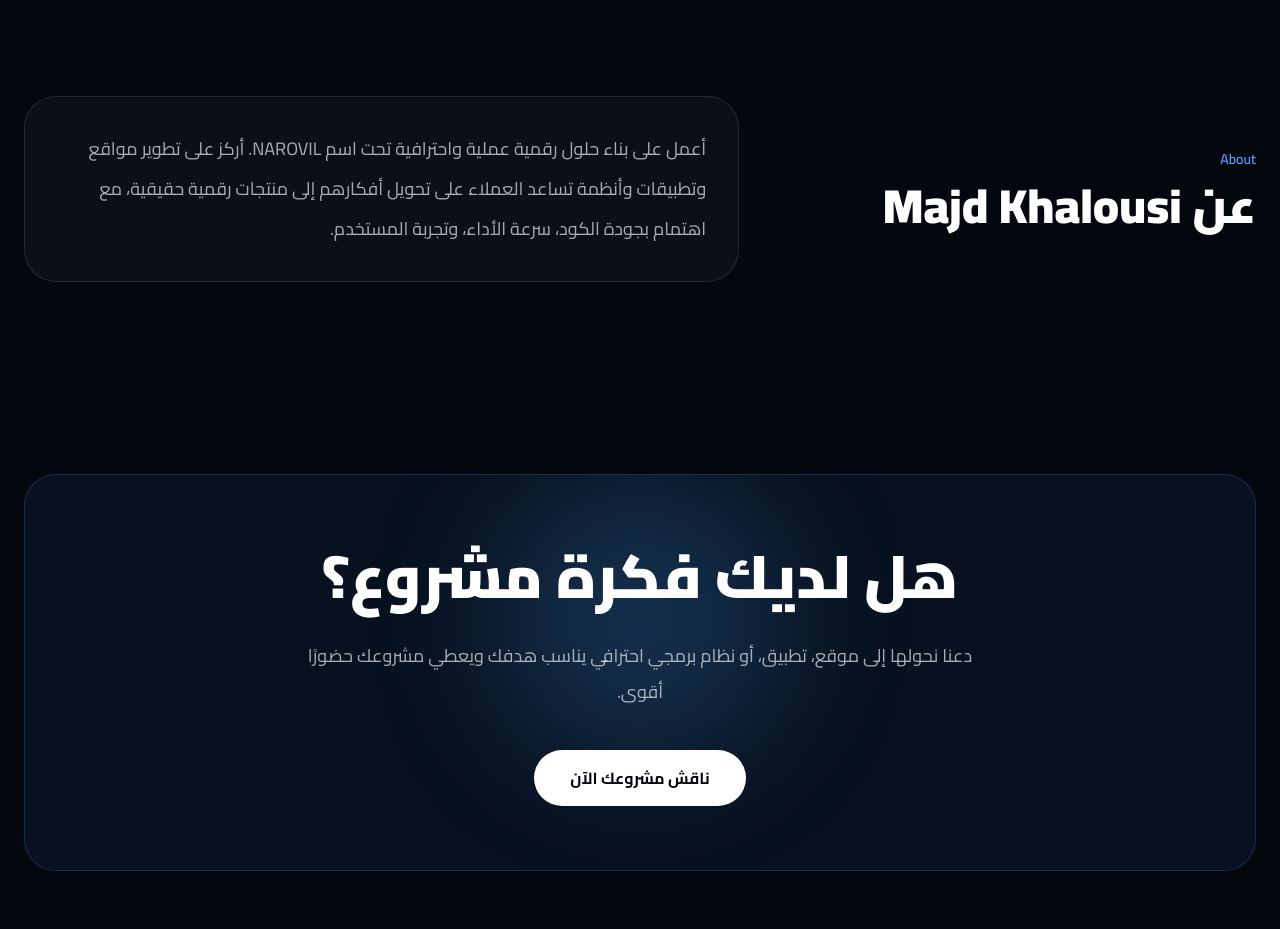
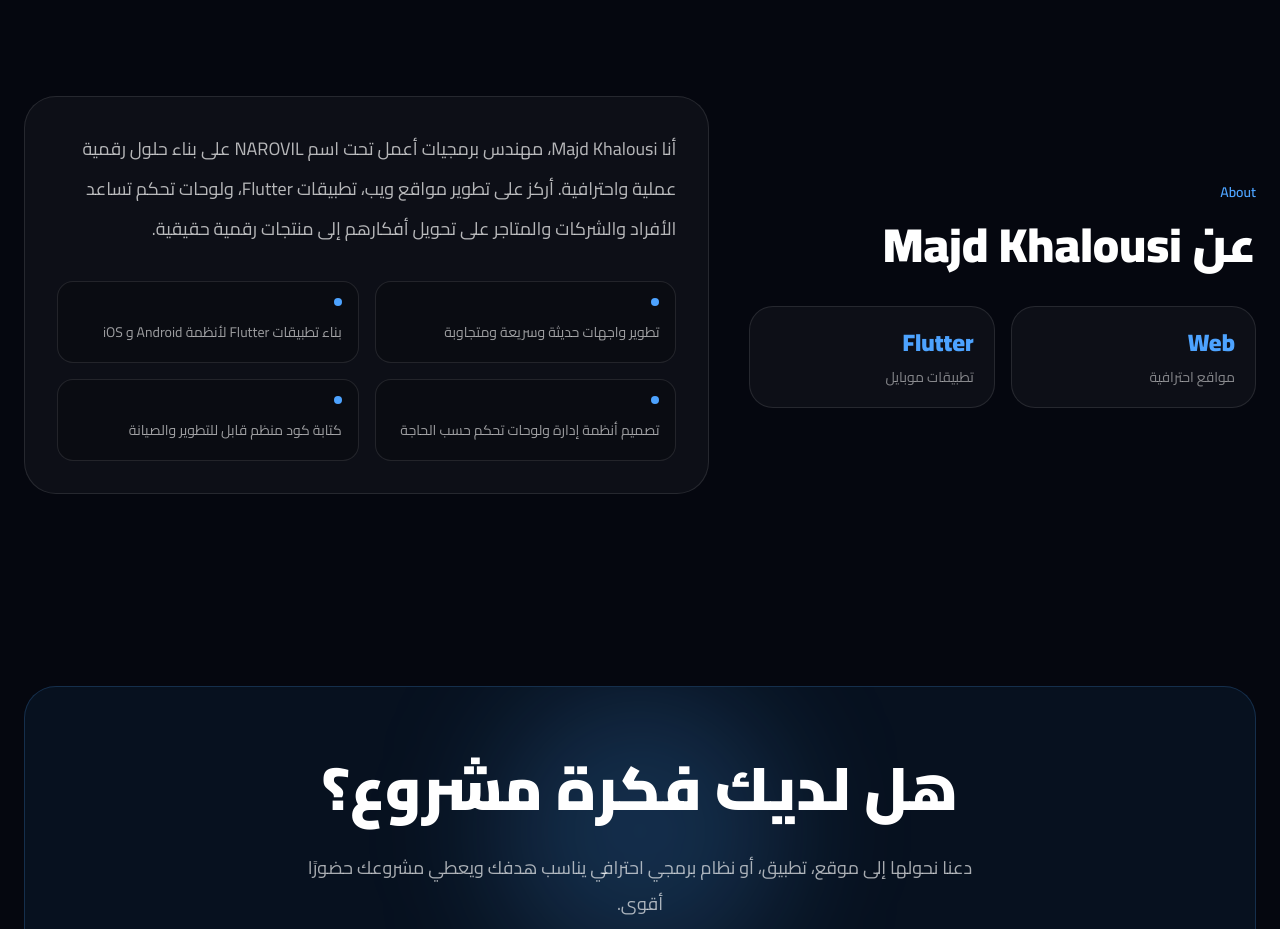
Before and after one commit to MajdKhalousi/narovil, a Next.js app: page /ar in a window 1280 px wide. Shown: the part 3900-4829 px from the top of the page. Built offline with nearby package versions, Linux system fonts and the light colour scheme.

Commit message:
Improve about section

```diff
--- a/app/[locale]/page.tsx
+++ b/app/[locale]/page.tsx
@@ -173,7 +173,13 @@ process: {
   label: "About",
   title: "عن Majd Khalousi",
   description:
-        "أعمل على بناء حلول رقمية عملية واحترافية تحت اسم NAROVIL. أركز على تطوير مواقع وتطبيقات وأنظمة تساعد العملاء على تحويل أفكارهم إلى منتجات رقمية حقيقية، مع اهتمام بجودة الكود، سرعة الأداء، وتجربة المستخدم.",
+    "أنا Majd Khalousi، مهندس برمجيات أعمل تحت اسم NAROVIL على بناء حلول رقمية عملية واحترافية. أركز على تطوير مواقع ويب، تطبيقات Flutter، ولوحات تحكم تساعد الأفراد والشركات والمتاجر على تحويل أفكارهم إلى منتجات رقمية حقيقية.",
+  points: [
+    "تطوير واجهات حديثة وسريعة ومتجاوبة",
+    "بناء تطبيقات Flutter لأنظمة Android و iOS",
+    "تصميم أنظمة إدارة ولوحات تحكم حسب الحاجة",
+    "كتابة كود منظم قابل للتطوير والصيانة",
+  ],
 },
 
     contact: {
@@ -361,7 +367,13 @@ process: {
   label: "About",
   title: "About Majd Khalousi",
   description:
-        "I build practical and professional digital solutions under NAROVIL. I focus on websites, applications, and systems that help clients turn ideas into real digital products, with attention to code quality, performance, and user experience.",
+    "I’m Majd Khalousi, a software engineer building practical and professional digital solutions under NAROVIL. I focus on websites, Flutter apps, and dashboards that help individuals, businesses, and stores turn ideas into real digital products.",
+  points: [
+    "Modern, fast, and responsive interfaces",
+    "Flutter apps for Android and iOS",
+    "Custom dashboards and management systems",
+    "Clean, scalable, and maintainable code",
+  ],
 },
 
     contact: {
@@ -673,27 +685,53 @@ export default async function Home({
           </div>
         </div>
       </section>
-
 {/* About */}
 <section id="about" className="mx-auto max-w-7xl px-6 py-16 md:py-24">
-        <div className="grid items-center gap-10 md:grid-cols-[0.8fr_1.2fr]">
+  <div className="grid items-center gap-10 md:grid-cols-[0.85fr_1.15fr]">
     <div>
       <p className="mb-3 text-sm font-semibold text-[#4da3ff]">
         {t.about.label}
       </p>
-            <h2 className="text-3xl font-black md:text-5xl">
+      <h2 className="text-3xl font-black leading-tight md:text-5xl">
         {t.about.title}
       </h2>
+
+      <div className="mt-8 grid grid-cols-2 gap-4">
+        <div className="rounded-3xl border border-white/10 bg-white/[0.035] p-5">
+          <p className="text-2xl font-black text-[#4da3ff]">Web</p>
+          <p className="mt-2 text-sm text-white/50">
+            {currentLocale === "ar" ? "مواقع احترافية" : "Professional websites"}
+          </p>
+        </div>
+
+        <div className="rounded-3xl border border-white/10 bg-white/[0.035] p-5">
+          <p className="text-2xl font-black text-[#4da3ff]">Flutter</p>
+          <p className="mt-2 text-sm text-white/50">
+            {currentLocale === "ar" ? "تطبيقات موبايل" : "Mobile apps"}
+          </p>
+        </div>
+      </div>
     </div>
 
     <div className="rounded-[2rem] border border-white/10 bg-white/[0.035] p-8">
-            <p className="text-lg leading-10 text-white/65">
+      <p className="text-lg leading-10 text-white/70">
         {t.about.description}
       </p>
+
+      <div className="mt-8 grid gap-4 sm:grid-cols-2">
+        {t.about.points.map((point) => (
+          <div
+            key={point}
+            className="rounded-2xl border border-white/10 bg-black/20 p-4 text-sm leading-7 text-white/60"
+          >
+            <span className="mb-3 block h-2 w-2 rounded-full bg-[#4da3ff]" />
+            {point}
+          </div>
+        ))}
+      </div>
     </div>
   </div>
 </section>
-
       {/* Contact */}
       <section
         id="contact"
```
Lines whose indentation alone changed are shown as unchanged.
